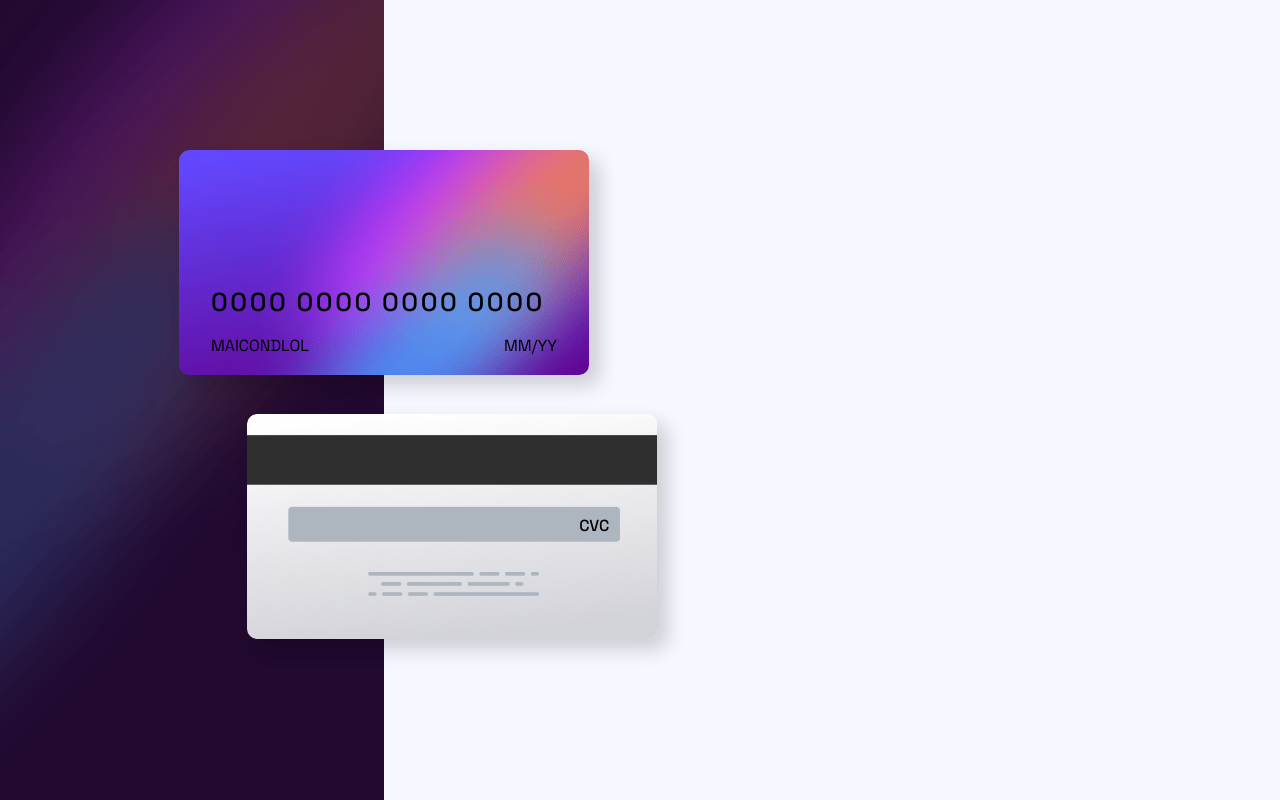
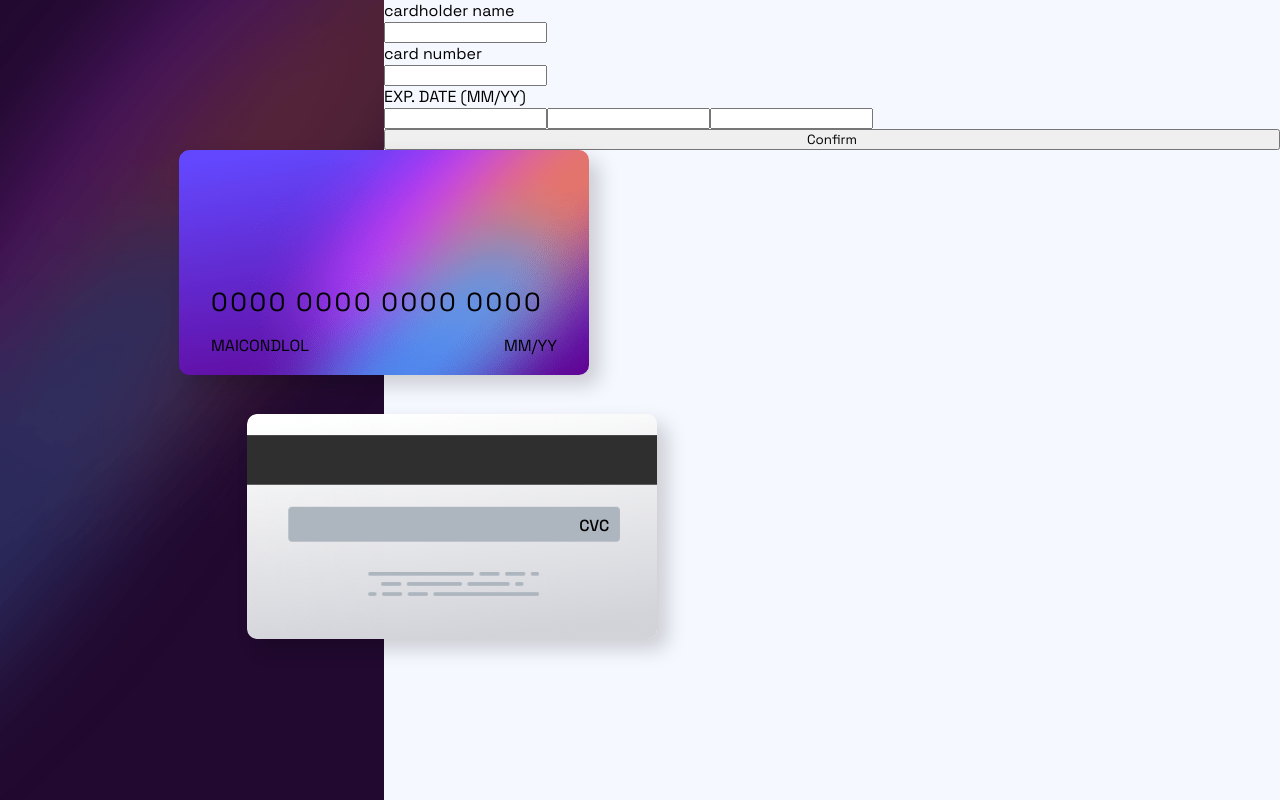
Before and after one commit to maicondguerian/interactive-card-details-form, a React (Vite) app: page / in a window 1280 px wide. Built offline with nearby package versions, Linux system fonts and the light colour scheme.

Commit message:
creating form

```diff
--- a/src/components/Background/pageBackground.module.scss
+++ b/src/components/Background/pageBackground.module.scss
@@ -59,7 +59,7 @@ $imgHeight: 225px;
 
                 li{
                     font-size: 26px;
-                    font-weight: 500;
+                    font-weight: 400;
                     letter-spacing: 0.1em;
                     color:  var(--white);
                 }
--- a/src/components/Form/Form.jsx
+++ b/src/components/Form/Form.jsx
@@ -1,9 +1,36 @@
 import styles from './form.module.scss';
 
 export const Form = () => {
-  return (
-    <div className={styles.formWrapper}>
+    return (
 
-    </div>
-  )
+        <div className={styles.formWrapper}>
+            <ul>
+                <li>
+                    <p><label for="name">cardholder name</label></p>
+                    <span>
+                        <input type="text" id='name' />
+                    </span>
+                </li>
+                <li>
+                    <p><label for="number">card number</label></p>
+                    <span>
+                        <input type="text" id='number' />
+                    </span>
+                </li>
+            </ul>
+            <span>EXP. DATE (MM/YY)</span>
+            <div >
+                <ul className={styles.secondUl}>
+                <li><input type="text" name="" id="month" /></li>
+                <li><input type="text" name="" id="" /></li>
+                <li><input type="text" name="" id="" /></li>
+                </ul>
+            </div>
+            <button>Confirm</button>
+        </div>
+
+
+
+    )
+
 }
--- a/src/components/Form/form.module.scss
+++ b/src/components/Form/form.module.scss
@@ -1,4 +1,9 @@
 .formWrapper{
     display: flex;
-    align-items: center;
+    flex-direction: column;
+
+    ul:last-child{
+        display: flex;
+        list-style: none;
+    }
 }
```
